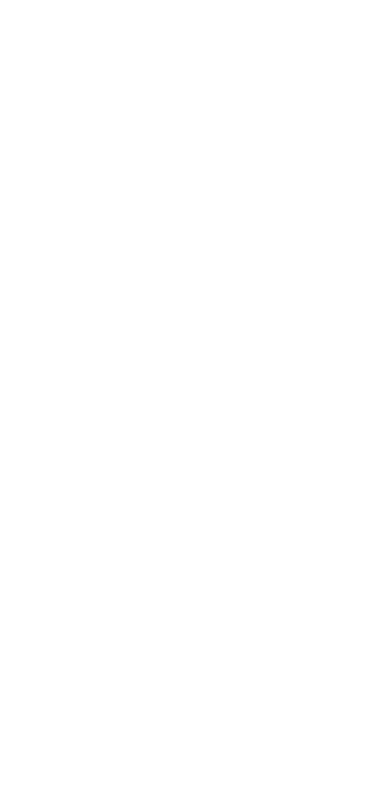
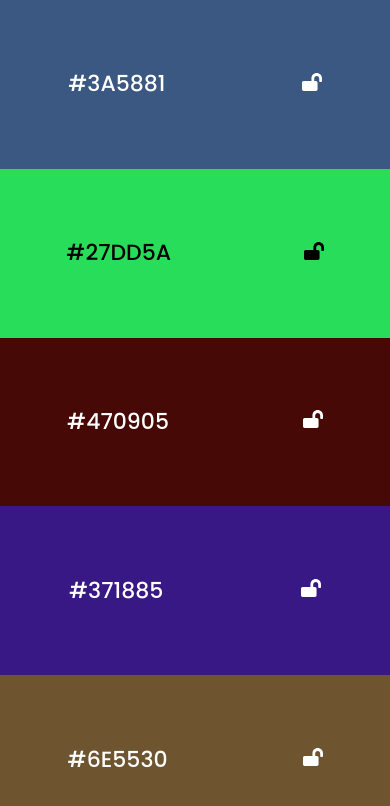
Before and after one commit to sadykzhanovsaid/colours, a React (Vite) app: page / in a window 390 px wide. Shown: the top 806 px of the page. Built offline with nearby package versions, Linux system fonts and the light colour scheme.

Commit message:
finish project

```diff
--- a/package.json
+++ b/package.json
@@ -11,7 +11,8 @@
   },
   "dependencies": {
     "react": "^19.2.0",
-    "react-dom": "^19.2.0"
+    "react-dom": "^19.2.0",
+    "react-icons": "^5.5.0"
   },
   "devDependencies": {
     "@eslint/js": "^9.39.1",
--- a/src/App.css
+++ b/src/App.css
@@ -0,0 +1,88 @@
+@import url('https://fonts.googleapis.com/css2?family=Poppins:ital,wght@0,100;0,200;0,300;0,400;0,500;0,600;0,700;0,800;0,900;1,100;1,200;1,300;1,400;1,500;1,600;1,700;1,800;1,900&display=swap');
+
+* {
+    margin: 0;
+    padding: 0;
+    box-sizing: border-box;
+    border: none;
+    outline: none;
+    list-style: none;
+    text-decoration: none;
+    user-select: none;
+}
+
+#root {
+    overflow: hidden;
+}
+
+#root::-webkit-scrollbar {
+    width: 0;
+}
+
+.cols {
+    height: 100vh;
+    display: flex;
+}
+
+.col {
+    width: 20%;
+    height: 100vh;
+    display: flex;
+    flex-direction: column;
+    align-items: center;
+    justify-content: space-around;
+    transition: all 0.3s ease;
+}
+
+.col__title {
+    padding: 10px;
+    color: black;
+    border-radius: 3px;
+    transition: all 0.3s ease;
+
+    font-family: "Poppins", sans-serif;
+    font-weight: 500;
+    font-size: 24px;
+    line-height: 1;
+}
+
+.col__title:hover {
+    cursor: pointer;
+    background: rgba(0, 0, 0, 0.1);
+    transition: all 0.3s ease;
+}
+
+.col__lock {
+    color: black;
+    font-size: 20px;
+    padding: 8px 10px;
+    border-radius: 3px;
+    background: transparent;
+    transition: all 0.3s ease;
+}
+
+.col__lock:hover {
+    cursor: pointer;
+    background: rgba(0, 0, 0, 0.1);
+}
+
+@media (max-width: 667px) {
+    .col__title {
+        font-size: 22px;
+    }
+}
+
+@media (max-width: 666px) {
+    .cols {
+        flex-direction: column;
+    }
+
+    .col {
+        width: 100%;
+        height: 20%;
+        display: flex;
+        flex-direction: row;
+        align-items: center;
+        justify-content: space-around;
+    }
+}
--- a/src/App.jsx
+++ b/src/App.jsx
@@ -1,10 +1,127 @@
-import "react"
+import {useState, useEffect} from "react"
 import "./App.css"
+import {FaLockOpen} from "react-icons/fa"
+import {FaLock} from "react-icons/fa"
 
 function App() {
+    function randomColor() {
+        const hexCodes = '0123456789ABCDEF'
+        let color = ''
+        for (let i = 0; i < 6; i++) {
+            color += hexCodes[Math.floor(Math.random() * hexCodes.length)]
+        }
+        return '#' + color
+    }
+
+    function isDark(hexColor) {
+        const c = hexColor.substring(1)
+        const r = parseInt(c.substr(0, 2), 16)
+        const g = parseInt(c.substr(2, 2), 16)
+        const b = parseInt(c.substr(4, 2), 16)
+        const brightness = (r * 299 + g * 587 + b * 114) / 1000
+        return brightness < 128
+    }
+
+    const [colors, setColors] = useState(() => {
+        const saved = localStorage.getItem("colors")
+        return saved ? JSON.parse(saved) : Array(5).fill().map(() => ({
+            color: randomColor(),
+            locked: false
+        }))
+    })
+
+    useEffect(() => {
+        localStorage.setItem("colors", JSON.stringify(colors))
+    }, [colors])
+
+    function updateColors() {
+        setColors(prev =>
+            prev.map(item =>
+                item.locked
+                    ? item
+                    : {...item, color: randomColor()}
+            )
+        )
+    }
+
+    useEffect(() => {
+        function handleKey(e) {
+            if (e.code === "Space") {
+                e.preventDefault()
+                updateColors()
+            }
+        }
+
+        document.addEventListener("keydown", handleKey)
+        return () => document.removeEventListener("keydown", handleKey)
+    }, [])
+
+    useEffect(() => {
+        let startY = 0;
+        let endY = 0;
+
+        function touchStart(e) {
+            startY = e.touches[0].clientY;
+        }
+
+        function touchEnd(e) {
+            endY = e.changedTouches[0].clientY;
+            const diff = startY - endY;
+            if (diff > 60 || diff < -60) {
+                updateColors();
+            }
+        }
+
+        document.addEventListener("touchstart", touchStart);
+        document.addEventListener("touchend", touchEnd);
+
+        return () => {
+            document.removeEventListener("touchstart", touchStart);
+            document.removeEventListener("touchend", touchEnd);
+        };
+    }, []);
+
+    function toggleLock(index) {
+        setColors(prev =>
+            prev.map((item, i) =>
+                i === index ? {...item, locked: !item.locked} : item
+            )
+        )
+    }
+
+    function copyToClickBoard(text) {
+        return navigator.clipboard.writeText(text)
+    }
+
     return (
         <>
+            <div className="cols">
+                {colors.map((item, index) => {
+                    return (
+                        <div
+                            key={index}
+                            className="col"
+                            style={{background: item.color}}
+                        >
+                            <h2
+                                onClick={() => copyToClickBoard(item.color)}
+                                className="col__title"
+                                style={{color: isDark(item.color) ? "white" : "black"}}
+                            >
+                                {item.color}
+                            </h2>
 
+                            <button
+                                className="col__lock"
+                                onClick={() => toggleLock(index)}
+                                style={{color: isDark(item.color) ? "white" : "black"}}
+                            >
+                                {item.locked ? <FaLock/> : <FaLockOpen/>}
+                            </button>
+                        </div>
+                    )
+                })}
+            </div>
         </>
     )
 }
```
Also changed, not shown: 1 other file (tests, documents, lock files or other folders).
